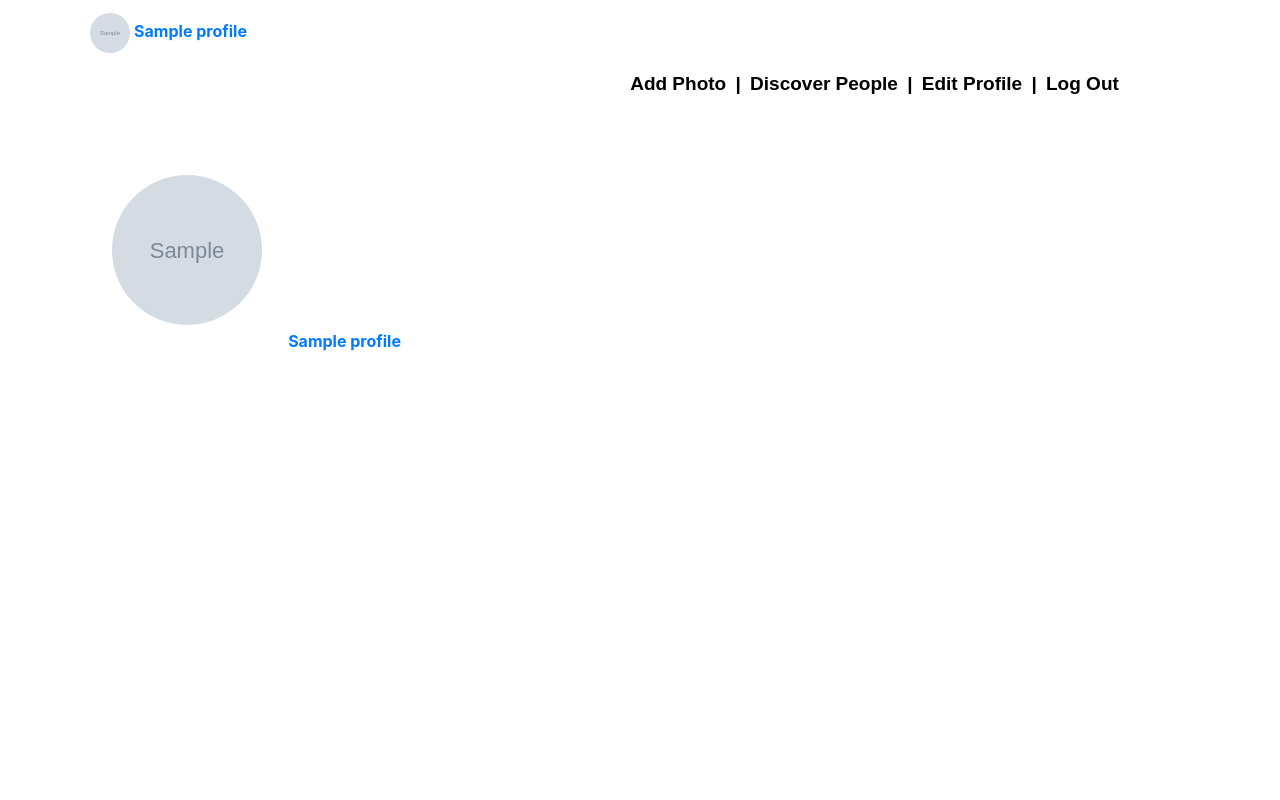
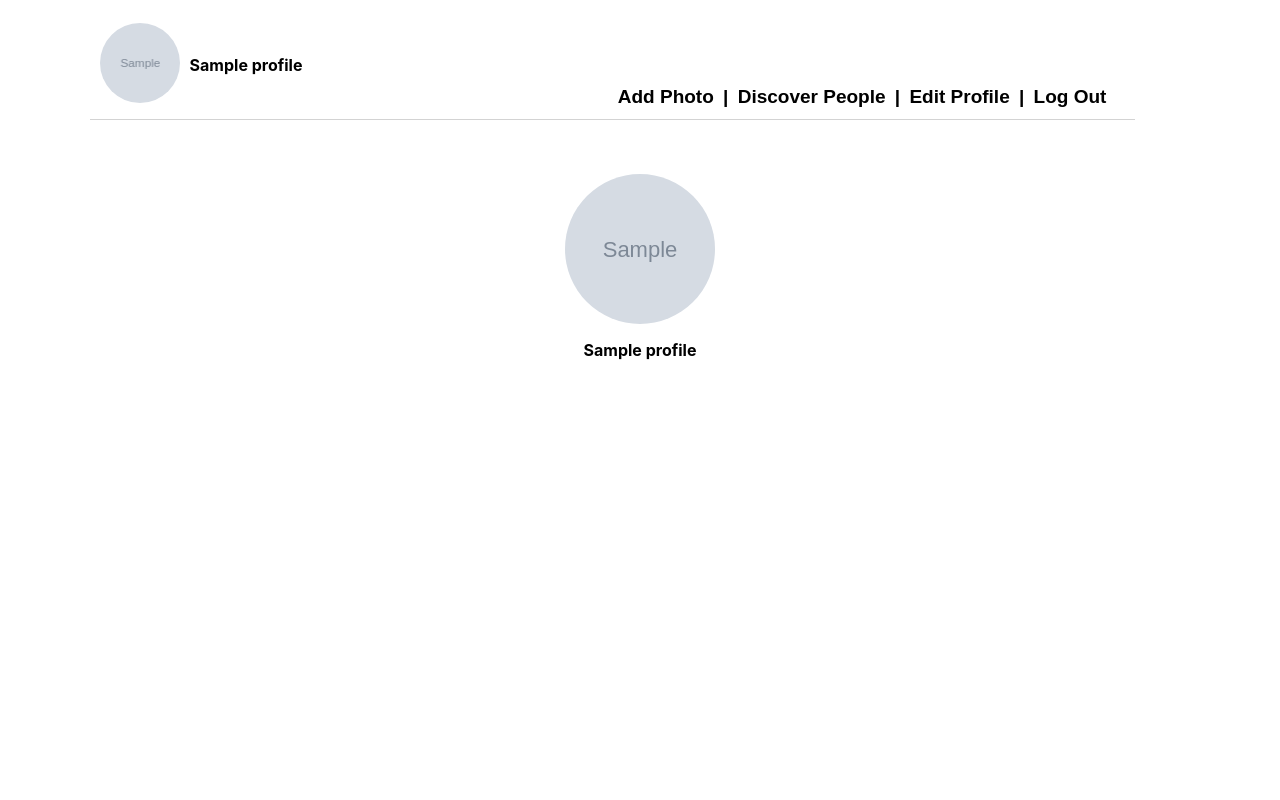
Before and after one commit to mrasti/edipho, a Django app: template gallery/templates/discover.html in a window 1280 px wide. Run offline with Django 3.2, Linux system fonts and the light colour scheme; the template is opened without the code that fills it: values that come from a table or form of the project are taken from there, others are empty; tables that the repository leaves empty hold one stand-in row (values such as "Sample post"); grey boxes marked "Sample" are stand-in pictures; some libraries are stand-ins or nearby versions.

Commit message:
style updates in discover page and edit profile modal, navbar finalized

```diff
--- a/gallery/static/css/style.css
+++ b/gallery/static/css/style.css
@@ -1,3 +1,11 @@
+
+html{
+    height: 100%;
+}
+
+body{
+    height: 100%;
+}
 
 /* ---------------------------- login and signup page style sheet  ---------------------------- */
 
@@ -27,40 +35,111 @@ small{
     background-image: url("./static/images/IMG_0982_b.jpg");
 } */
 
-/* --------------------------------- Home page style sheet  --------------------------------- */
+/* ---------------------------- add photo style sheet  ---------------------------- */
 
-#photo-container{
-    padding: 7%;
-    padding-top: 1%;
+.form-container#add-photo{
+    height: 100%;
+    padding-top: 50px;
+    display: flex;
+    justify-content: center;
+    align-items: center;
 }
 
-h3#navbar{
+button{
+    width: 300px;
+    height: 38px;
+    border-radius: 4px;
+}
+
+#div_id_image input{
+    height: 38px;
+    border-radius: 8px;
+}
+
+.clearablefileinput{
+    color: white;
+}
+
+.col-form-label{
+    color: white;
+}
+
+/* ---------------------------- update profile style sheet  ---------------------------- */
+
+.form-container#update-profile{
+    height: 100%;
+    padding-top: 50px;
+    display: flex;
+    justify-content: center;
+    align-items: center;
+}
+
+button{
+    width: 300px;
+    height: 38px;
+    border-radius: 4px;
+}
+
+/* --------------------------------- nav bar style sheet  --------------------------------- */
+
+#navbar{
     font-family: Arial, Helvetica, sans-serif;
     color: black;
     font-size: 19px;
     font-weight: bold;
-    padding-top: 4%;
-    padding-bottom:1%;
-    padding-left: 2.5%;
-}
-
-#navelement{
     position: absolute;
+    top: 73px;
     right: 80px;
     white-space: nowrap;
 }
 
-nav a{
-    color: black;
+h3 a:hover{
+    text-decoration: none;
+}
+
+#navbar a{
     margin-right: 4px;
     margin-left: 4px;
     text-decoration: none !important ;
     color: black !important;
 }
 
-/* a:hover{
-    color: black
-} */
+a:hover{
+    color: black;
+    text-decoration: none;
+}
+
+#top-bar{
+    border-bottom: 0.5px solid lightgray;
+    width: 95%;
+}
+
+/* --------------------------------- Users page style sheet  --------------------------------- */
+
+.user-icon{
+    width: 200px;
+    display: flex;
+    flex-direction: column;
+    justify-content: center;
+    align-items: center;
+    margin: 50px;
+}
+
+.user-panel-container{
+    display: flex;
+    flex-direction: row;
+    flex-wrap: wrap;
+    justify-content: center;
+    align-items: center;
+}
+
+/* --------------------------------- Home page style sheet  --------------------------------- */
+
+#photo-container{
+    padding: 7%;
+    padding-top: 1%;
+    height: 100%;
+}
 
 .photo-panel{
     width: 340px;
--- a/gallery/templates/add_photo.html
+++ b/gallery/templates/add_photo.html
@@ -1,9 +1,13 @@
 {% extends 'base.html' %}
 
+{% load crispy_forms_tags %}
+
 {% block content %}
+<div class="form-container" id="add-photo">
     <form method="POST" action="/photo/add" enctype="multipart/form-data">
         {% csrf_token %}
-        {{ form.as_p }}
+        {{ form|crispy }}
         <button type="submit">Upload</button>
     </form>
+</div>
 {% endblock %}
--- a/gallery/templates/discover.html
+++ b/gallery/templates/discover.html
@@ -1,16 +1,22 @@
 {% extends 'base.html' %}
+
 {% load staticfiles %}
+
 {% block content %}
     <div class="main">
         {% include 'menu.html' with p=profile %}
-        <div class="photo-panel-container">
+        <div class="user-panel-container">
             {% for p in users %}
-                {% if p.picture == '' %}
-                <div class="photo-panel" style="width: 150px; height: 150px; border-radius: 50%; background-color: {{p.default_color}}"></div>
-                {% else %}
-                <div class="photo-panel" style="width: 150px; height: 150px; border-radius: 50%; background-image: url({{p.picture.url}})"></div>
-                {% endif %}
-                <a href="/user/{{p.user.id}}" style="text-decoration: none; font-weight: bold;">{{p.name}}</a>
+                <div class="user-icon">
+                    {% if p.picture == '' %}
+                    <div class="photo-panel" style="width: 150px; height: 150px; border-radius: 50%; background-color: {{p.default_color}}" onclick="window.location.href='/user/{{p.user.id}}'"></div>
+                    {% else %}
+                    <div class="photo-panel" style="width: 150px; height: 150px; border-radius: 50%; background-image: url({{p.picture.url}})" onclick="window.location.href='/user/{{p.user.id}}'"></div>
+                    {% endif %}
+                    <div style="margin-top: 10px">
+                        <a href="/user/{{p.user.id}}" style="text-decoration: none; font-weight: bold; color: black">{{p.name}}</a>
+                    </div>
+                </div>
             {% endfor %}
         </div>
     </div>
--- a/gallery/templates/menu.html
+++ b/gallery/templates/menu.html
@@ -1,18 +1,61 @@
 
-<div>
+<div id="top-bar">
     {% if p.picture == '' %}
-    <div style="width: 40px; height: 40px; border-radius: 50%; background-color: {{p.default_color}}; display: inline-block;"></div>
+    <div style="width: 80px; height: 80px; border-radius: 50%; background-color: {{p.default_color}}; display: inline-block; margin: 10px"></div>
     {% else %}
-    <img src={{p.picture.url}} style="width: 40px; height: 40px; border-radius: 50%;"/>
+    <div style="width: 80px; height: 80px; border-radius: 50%; background-image: url({{p.picture.url}}); background-size: cover; background-position: center; display: inline-block; margin: 10px"></div>
     {% endif %}
-    <a href="/gallery" style="text-decoration: none; font-weight: bold;">{{p.name}}</a>
+    <a href="/gallery" style="text-decoration: none; font-size: 16px; font-weight: bold; color: black; position: absolute; top: 40px;">{{p.name}}</a>
+
+    <h3 id="navbar">
+        <a href="#" onclick="addPhoto()" style="color: black"> Add Photo </a> |
+        <a href="/discover" style="color: black"> Discover People </a> |
+        <a href="#" onclick="editProfile()" style="color: black"> Edit Profile </a> |
+        <a href="/logout" style="color: black"> Log Out </a>
+    </h3>
 </div>
 
-<nav id="navelement">
-    <h3 id="navbar">
-        <a href="#" onclick="addPhoto()"> Add Photo </a> |
-        <a href="/discover"> Discover People </a> |
-        <a href="/profile"> Edit Profile </a> |
-        <a href="/logout">Log Out </a>
-    </h3>
-</nav>
+<div id="addphotodiv" class="modal">
+    <span class="close" onclick="closeModal()">&times;</span>
+    <div id="formpanel"></div>
+</div>
+
+<div id="updateprofilediv" class="modal">
+        <span class="close" onclick="closeModal()">&times;</span>
+        <div id="formpanel"></div>
+    </div>
+
+<script>
+    function closeModal(){
+        $(".modal").hide();
+        resetSliders();
+    }
+
+    function addPhoto(){
+        $.ajax({
+            url: window.location.origin + "/photo/add",
+            type: "get",
+            success: function(response) {
+                $("#formpanel").html(response);
+                $("#addphotodiv").show();
+            }
+        });
+    }
+
+    function editProfile(){
+        $.ajax({
+            url: window.location.origin + "/profile",
+            type: "get",
+            success: function(response) {
+                $("#formpanel").html(response);
+                $("#addphotodiv").show();
+            }
+        });
+    }
+
+    window.onkeydown = function(event){
+        if(event.keyCode == 27){
+            closeModal();
+        }
+    };
+</script>
--- a/gallery/templates/signup.html
+++ b/gallery/templates/signup.html
@@ -3,6 +3,12 @@
 {% load crispy_forms_tags %}
 
 {% block content %}
+<style>
+    .col-form-label{
+        color: black !important;
+    }
+</style>
+
 <div class="form-container">
     <form method="post">
         {% csrf_token %}
--- a/gallery/urls.py
+++ b/gallery/urls.py
@@ -5,8 +5,8 @@ from django.contrib.auth.views import LoginView, LogoutView
 urlpatterns = [
     path('', views.home_page, name = 'home_page'),
     path('user/<int:pk>', views.user_page, name = 'user_page'),
-    path('discover', views.discover, name = 'discover'),
-    path('gallery', views.photo_list, name = 'photo_list'),
+    path('discover/', views.discover, name = 'discover'),
+    path('gallery/', views.photo_list, name = 'photo_list'),
     path('photo/add', views.add_photo, name = 'add_photo'),
     path('photo/<int:pk>/update', views.photo_update, name = 'photo_update'),
     path('login/', LoginView.as_view(template_name='login.html'), name= 'LoginView'),
--- a/gallery/views.py
+++ b/gallery/views.py
@@ -4,6 +4,7 @@ from django.contrib.auth.forms import UserCreationForm
 from django.urls import reverse_lazy
 from django.views import generic
 from .models import Photo, Profile
+from django.contrib.auth.models import User
 from .forms import PhotoForm, ProfileForm
 import simplejson as json
 
@@ -21,6 +22,7 @@ def photo_list(request):
 def user_page(request, pk):
 	if not request.user.is_authenticated:
 		return redirect('LoginView')
+
 	queryset = Photo.objects.filter(creator = pk).order_by('id')
 	return render(request, "photos.html", {"photos": queryset, "profile": get_profile(request), "editable": False})
 
--- a/gallery_django/settings.py
+++ b/gallery_django/settings.py
@@ -133,5 +133,5 @@ STATICFILES_DIRS = [
 MEDIA_URL = '/media/'
 MEDIA_ROOT = 'media/'
 
-LOGIN_REDIRECT_URL = '/'
+LOGIN_REDIRECT_URL = '/gallery'
 LOGOUT_REDIRECT_URL = '/login'
```
Also changed, not shown: gallery/templates/edit_profile.html (+7 -2 lines), gallery/templates/login.html (+14 -4 lines), gallery/templates/photos.html (+9 -31 lines), gallery/migrations/0009_following.py (added), gallery/migrations/0010_delete_following.py (added), media/IMG_9818_e.jpg (added), media/IMG_9818_e_V8MUz8f.jpg (added), media/old-house-shiraz-city-iran-mps-799427.jpg (added), 1 other file.
